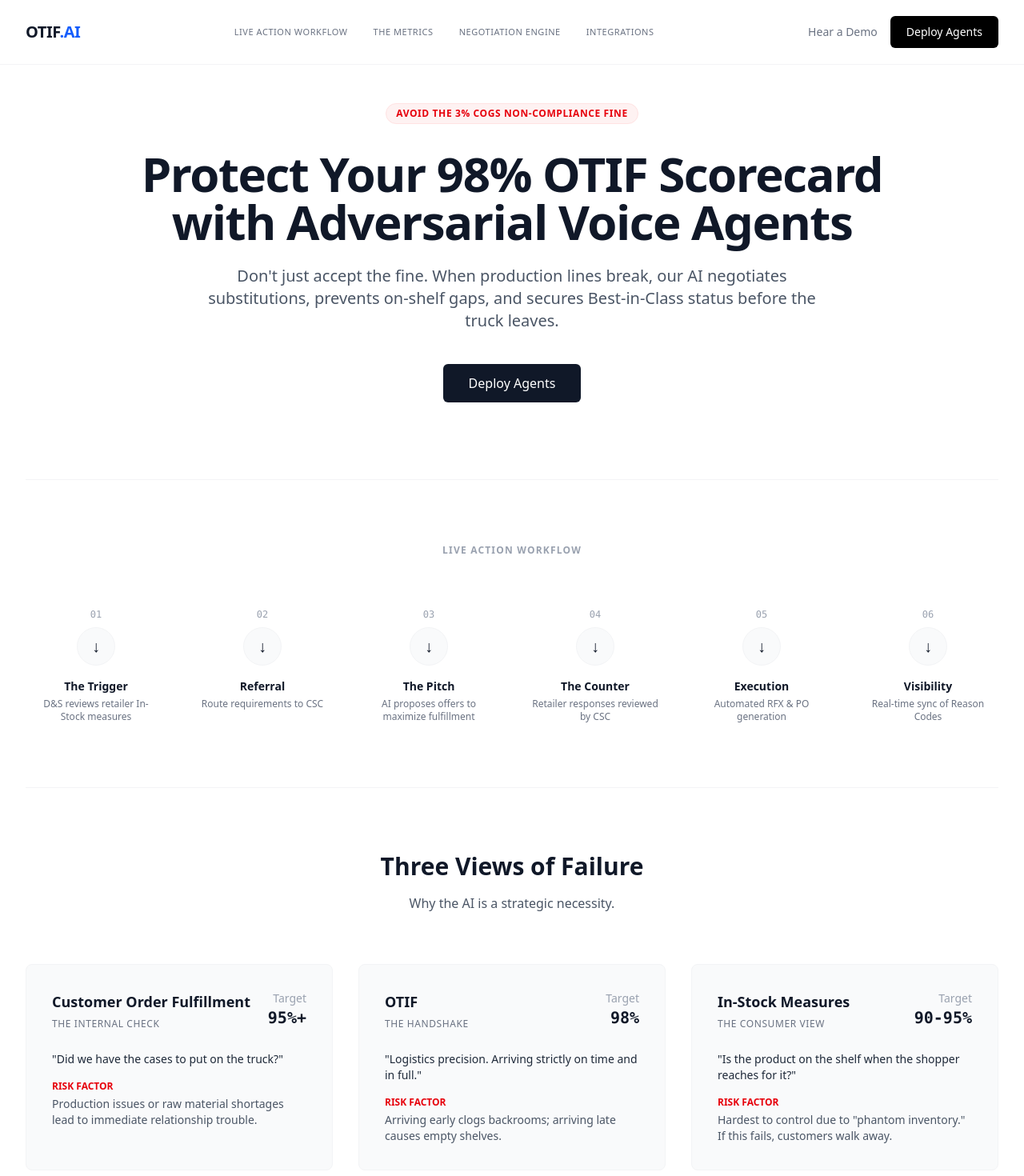
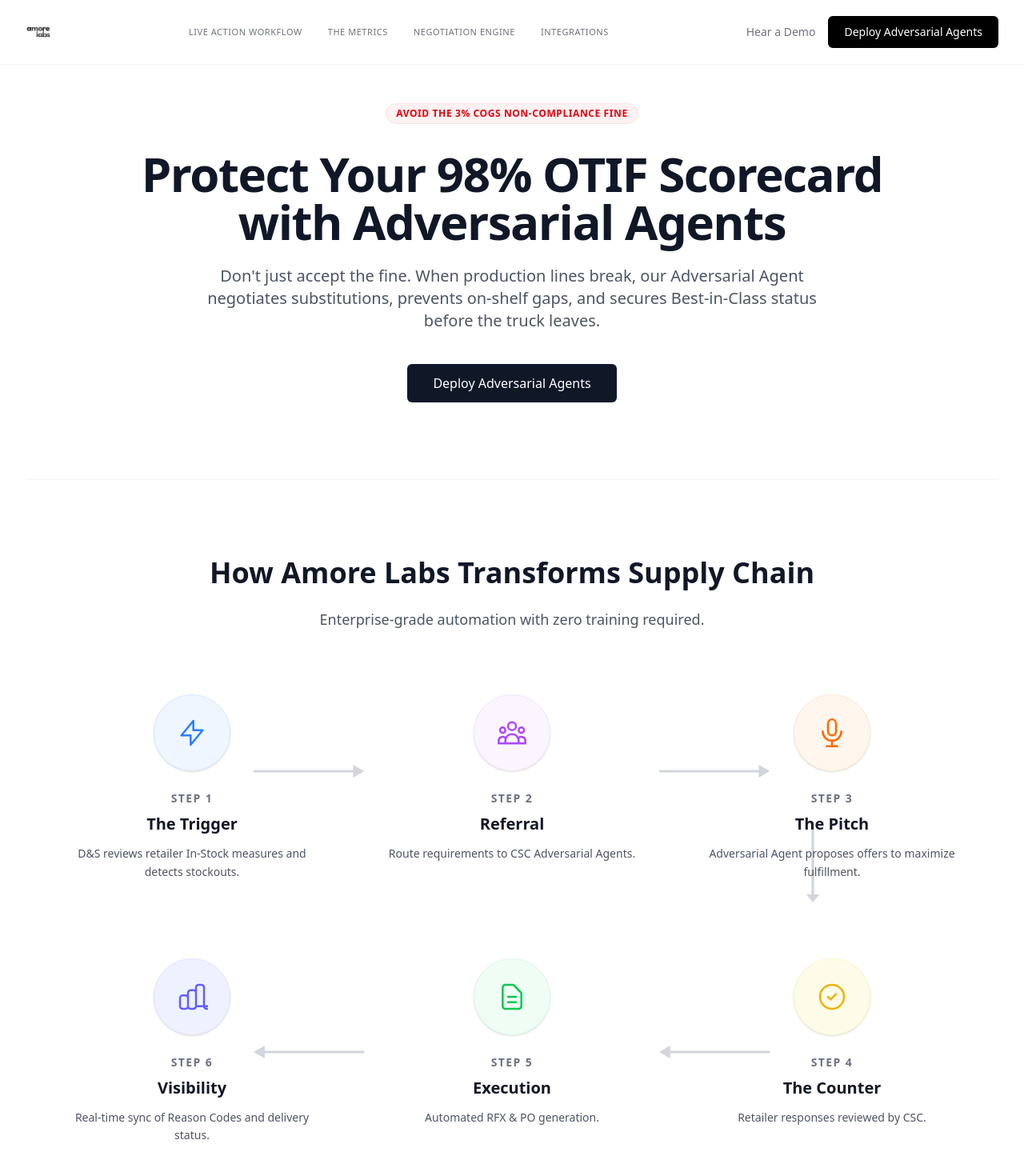
Before and after one commit to Darkosxl/Amore-Labs, a Vue app: page / in a window 1280 px wide. Shown: the top 1470 px of the page at 80% size. Built offline with nearby package versions, Linux system fonts and the light colour scheme.

Commit message:
kind of going good ig?????

```diff
--- a/src/components/LandingPage.vue
+++ b/src/components/LandingPage.vue
@@ -4,15 +4,6 @@ const navItems = [
   'The Metrics',
   'Negotiation Engine',
   'Integrations'
-]
-
-const workflowSteps = [
-  { step: '01', title: 'The Trigger', description: 'D&S reviews retailer In-Stock measures' },
-  { step: '02', title: 'Referral', description: 'Route requirements to CSC' },
-  { step: '03', title: 'The Pitch', description: 'AI proposes offers to maximize fulfillment' },
-  { step: '04', title: 'The Counter', description: 'Retailer responses reviewed by CSC' },
-  { step: '05', title: 'Execution', description: 'Automated RFX & PO generation' },
-  { step: '06', title: 'Visibility', description: 'Real-time sync of Reason Codes' }
 ]
 
 const failureCards = [
@@ -47,8 +38,7 @@ const failureCards = [
       <div class="max-w-7xl mx-auto px-4 sm:px-6 lg:px-8">
         <div class="flex justify-between items-center h-20">
           <div class="flex-shrink-0 flex items-center">
-             <!-- Using text logo to match previous clean style, or existing image if present -->
-             <span class="font-bold text-xl tracking-tight">OTIF<span class="text-blue-600">.AI</span></span>
+             <img src="/amore-labs-logo.png" alt="Amore Labs" class="h-8 w-auto" />
           </div>
 
           <nav class="hidden md:flex space-x-8">
@@ -67,7 +57,7 @@ const failureCards = [
               Hear a Demo
             </a>
             <button class="bg-black text-white px-5 py-2.5 rounded-md text-sm font-medium hover:bg-gray-800 transition-colors">
-              Deploy Agents
+              Deploy Adversarial Agents
             </button>
           </div>
         </div>
@@ -83,32 +73,138 @@ const failureCards = [
 
         <h1 class="text-4xl sm:text-5xl md:text-6xl font-bold tracking-tight text-gray-900 mb-6">
           Protect Your 98% OTIF Scorecard<br class="hidden sm:block" />
-          with Adversarial Voice Agents
+          with Adversarial Agents
         </h1>
 
         <p class="text-lg sm:text-xl text-gray-600 max-w-3xl mx-auto mb-10">
-          Don't just accept the fine. When production lines break, our AI negotiates substitutions, prevents on-shelf gaps, and secures Best-in-Class status before the truck leaves.
+          Don't just accept the fine. When production lines break, our Adversarial Agent negotiates substitutions, prevents on-shelf gaps, and secures Best-in-Class status before the truck leaves.
         </p>
 
         <div class="flex justify-center">
           <button class="bg-gray-900 text-white px-8 py-3 rounded-md text-base font-medium hover:bg-gray-800 transition-colors">
-            Deploy Agents
+            Deploy Adversarial Agents
           </button>
         </div>
       </div>
 
       <!-- Live Action Workflow -->
-      <section class="py-20 border-t border-gray-100">
-        <h2 class="text-center text-xs font-bold text-gray-400 uppercase tracking-widest mb-16">Live Action Workflow</h2>
+      <section class="py-24 bg-white border-t border-gray-100">
+        <div class="max-w-7xl mx-auto px-4 sm:px-6 lg:px-8">
+          <div class="text-center mb-20">
+            <h2 class="text-4xl font-bold text-gray-900 mb-6">How Amore Labs Transforms Supply Chain</h2>
+            <p class="text-lg text-gray-600 max-w-2xl mx-auto">Enterprise-grade automation with zero training required.</p>
+          </div>
 
-        <div class="grid grid-cols-1 md:grid-cols-6 gap-8 text-center">
-          <div v-for="(item, index) in workflowSteps" :key="index" class="relative">
-             <div class="text-xs font-mono text-gray-400 mb-2">{{ item.step }}</div>
-             <div class="w-12 h-12 mx-auto bg-gray-50 rounded-full flex items-center justify-center mb-4 border border-gray-100">
-               <span class="text-xl">↓</span>
-             </div>
-             <h3 class="text-sm font-bold text-gray-900 mb-1">{{ item.title }}</h3>
-             <p class="text-xs text-gray-500 px-2">{{ item.description }}</p>
+          <div class="relative max-w-6xl mx-auto">
+            <!-- Desktop Arrows (Absolute Positioned) -->
+            <div class="hidden md:block absolute inset-0 pointer-events-none">
+              <!-- Arrow 1 to 2 -->
+              <svg class="absolute top-[80px] left-[22%] w-[12%] h-8 text-gray-300" viewBox="0 0 100 20" preserveAspectRatio="none">
+                <path d="M0,10 L95,10" stroke="currentColor" stroke-width="2" fill="none" />
+                <path d="M90,5 L100,10 L90,15" fill="currentColor" />
+              </svg>
+              <!-- Arrow 2 to 3 -->
+              <svg class="absolute top-[80px] right-[22%] w-[12%] h-8 text-gray-300" viewBox="0 0 100 20" preserveAspectRatio="none">
+                <path d="M0,10 L95,10" stroke="currentColor" stroke-width="2" fill="none" />
+                <path d="M90,5 L100,10 L90,15" fill="currentColor" />
+              </svg>
+              <!-- Arrow 3 to 4 (Down) -->
+              <svg class="absolute top-[160px] right-[16%] w-8 h-[100px] text-gray-300" viewBox="0 0 20 100" preserveAspectRatio="none">
+                <path d="M10,0 L10,95" stroke="currentColor" stroke-width="2" fill="none" />
+                <path d="M5,90 L10,100 L15,90" fill="currentColor" />
+              </svg>
+              <!-- Arrow 4 to 5 (Left) -->
+              <svg class="absolute bottom-[100px] right-[22%] w-[12%] h-8 text-gray-300" viewBox="0 0 100 20" preserveAspectRatio="none">
+                <path d="M100,10 L5,10" stroke="currentColor" stroke-width="2" fill="none" />
+                <path d="M10,5 L0,10 L10,15" fill="currentColor" />
+              </svg>
+              <!-- Arrow 5 to 6 (Left) -->
+              <svg class="absolute bottom-[100px] left-[22%] w-[12%] h-8 text-gray-300" viewBox="0 0 100 20" preserveAspectRatio="none">
+                <path d="M100,10 L5,10" stroke="currentColor" stroke-width="2" fill="none" />
+                <path d="M10,5 L0,10 L10,15" fill="currentColor" />
+              </svg>
+            </div>
+
+            <div class="grid grid-cols-1 md:grid-cols-3 gap-y-24 gap-x-12 relative z-10">
+              <!-- Step 1 -->
+              <div class="flex flex-col items-center text-center">
+                <div class="w-24 h-24 bg-blue-50 border border-blue-100 rounded-full flex items-center justify-center mb-6 shadow-sm">
+                  <svg class="w-10 h-10 text-blue-500" fill="none" viewBox="0 0 24 24" stroke="currentColor">
+                    <path stroke-linecap="round" stroke-linejoin="round" stroke-width="1.5" d="M13 10V3L4 14h7v7l9-11h-7z" />
+                  </svg>
+                </div>
+                <div class="text-sm font-bold text-gray-500 uppercase tracking-widest mb-2">Step 1</div>
+                <h3 class="text-xl font-bold text-gray-900 mb-3">The Trigger</h3>
+                <p class="text-sm text-gray-600 leading-relaxed max-w-xs">D&S reviews retailer In-Stock measures and detects stockouts.</p>
+              </div>
+
+              <!-- Step 2 -->
+              <div class="flex flex-col items-center text-center">
+                <div class="w-24 h-24 bg-purple-50 border border-purple-100 rounded-full flex items-center justify-center mb-6 shadow-sm">
+                  <svg class="w-10 h-10 text-purple-500" fill="none" viewBox="0 0 24 24" stroke="currentColor">
+                    <path stroke-linecap="round" stroke-linejoin="round" stroke-width="1.5" d="M17 20h5v-2a3 3 0 00-5.356-1.857M17 20H7m10 0v-2c0-.656-.126-1.283-.356-1.857M7 20H2v-2a3 3 0 015.356-1.857M7 20v-2c0-.656.126-1.283.356-1.857m0 0a5.002 5.002 0 019.288 0M15 7a3 3 0 11-6 0 3 3 0 016 0zm6 3a2 2 0 11-4 0 2 2 0 014 0zM7 10a2 2 0 11-4 0 2 2 0 014 0z" />
+                  </svg>
+                </div>
+                <div class="text-sm font-bold text-gray-500 uppercase tracking-widest mb-2">Step 2</div>
+                <h3 class="text-xl font-bold text-gray-900 mb-3">Referral</h3>
+                <p class="text-sm text-gray-600 leading-relaxed max-w-xs">Route requirements to CSC Adversarial Agents.</p>
+              </div>
+
+              <!-- Step 3 -->
+              <div class="flex flex-col items-center text-center">
+                <div class="w-24 h-24 bg-orange-50 border border-orange-100 rounded-full flex items-center justify-center mb-6 shadow-sm">
+                  <svg class="w-10 h-10 text-orange-500" fill="none" viewBox="0 0 24 24" stroke="currentColor">
+                    <path stroke-linecap="round" stroke-linejoin="round" stroke-width="1.5" d="M19 11a7 7 0 01-7 7m0 0a7 7 0 01-7-7m7 7v4m0 0H8m4 0h4m-4-8a3 3 0 01-3-3V5a3 3 0 116 0v6a3 3 0 01-3 3z" />
+                  </svg>
+                </div>
+                <div class="text-sm font-bold text-gray-500 uppercase tracking-widest mb-2">Step 3</div>
+                <h3 class="text-xl font-bold text-gray-900 mb-3">The Pitch</h3>
+                <p class="text-sm text-gray-600 leading-relaxed max-w-xs">Adversarial Agent proposes offers to maximize fulfillment.</p>
+              </div>
+
+              <!-- Step 6 (Visual position: bottom-left, but logically last. Grid order trick not needed if we just place Step 6 here?
+                   NO, grid flows row-by-row.
+                   Row 1: Step 1, Step 2, Step 3
+                   Row 2: Step 6, Step 5, Step 4 (REVERSE)
+              -->
+
+              <!-- Step 6 (Placed in DOM first for Row 2 Col 1) -->
+              <div class="flex flex-col items-center text-center">
+                <div class="w-24 h-24 bg-indigo-50 border border-indigo-100 rounded-full flex items-center justify-center mb-6 shadow-sm">
+                   <svg class="w-10 h-10 text-indigo-500" fill="none" viewBox="0 0 24 24" stroke="currentColor">
+                     <path stroke-linecap="round" stroke-linejoin="round" stroke-width="1.5" d="M9 19v-6a2 2 0 00-2-2H5a2 2 0 00-2 2v6a2 2 0 002 2h2a2 2 0 002-2zm0 0V9a2 2 0 012-2h2a2 2 0 012 2v10m-6 0a2 2 0 002 2h2a2 2 0 002-2m0 0V5a2 2 0 012-2h2a2 2 0 012 2v14a2 2 0 002 2h2a2 2 0 002-2z" />
+                   </svg>
+                </div>
+                <div class="text-sm font-bold text-gray-500 uppercase tracking-widest mb-2">Step 6</div>
+                <h3 class="text-xl font-bold text-gray-900 mb-3">Visibility</h3>
+                <p class="text-sm text-gray-600 leading-relaxed max-w-xs">Real-time sync of Reason Codes and delivery status.</p>
+              </div>
+
+              <!-- Step 5 -->
+              <div class="flex flex-col items-center text-center">
+                <div class="w-24 h-24 bg-green-50 border border-green-100 rounded-full flex items-center justify-center mb-6 shadow-sm">
+                  <svg class="w-10 h-10 text-green-500" fill="none" viewBox="0 0 24 24" stroke="currentColor">
+                    <path stroke-linecap="round" stroke-linejoin="round" stroke-width="1.5" d="M9 12h6m-6 4h6m2 5H7a2 2 0 01-2-2V5a2 2 0 012-2h5.586a1 1 0 01.707.293l5.414 5.414a1 1 0 01.293.707V19a2 2 0 01-2 2z" />
+                  </svg>
+                </div>
+                <div class="text-sm font-bold text-gray-500 uppercase tracking-widest mb-2">Step 5</div>
+                <h3 class="text-xl font-bold text-gray-900 mb-3">Execution</h3>
+                <p class="text-sm text-gray-600 leading-relaxed max-w-xs">Automated RFX & PO generation.</p>
+              </div>
+
+              <!-- Step 4 -->
+              <div class="flex flex-col items-center text-center">
+                <div class="w-24 h-24 bg-yellow-50 border border-yellow-100 rounded-full flex items-center justify-center mb-6 shadow-sm">
+                   <svg class="w-10 h-10 text-yellow-500" fill="none" viewBox="0 0 24 24" stroke="currentColor">
+                     <path stroke-linecap="round" stroke-linejoin="round" stroke-width="1.5" d="M9 12l2 2 4-4m6 2a9 9 0 11-18 0 9 9 0 0118 0z" />
+                   </svg>
+                </div>
+                <div class="text-sm font-bold text-gray-500 uppercase tracking-widest mb-2">Step 4</div>
+                <h3 class="text-xl font-bold text-gray-900 mb-3">The Counter</h3>
+                <p class="text-sm text-gray-600 leading-relaxed max-w-xs">Retailer responses reviewed by CSC.</p>
+              </div>
+
+            </div>
           </div>
         </div>
       </section>
@@ -117,7 +213,7 @@ const failureCards = [
       <section class="py-20 border-t border-gray-100">
         <div class="text-center mb-16">
           <h2 class="text-3xl font-bold text-gray-900 mb-4">Three Views of Failure</h2>
-          <p class="text-gray-600">Why the AI is a strategic necessity.</p>
+          <p class="text-gray-600">Why the Adversarial Agent is a strategic necessity.</p>
         </div>
 
         <div class="grid grid-cols-1 md:grid-cols-3 gap-8">
@@ -181,14 +277,14 @@ const failureCards = [
           <div class="bg-gray-50 rounded-xl border border-gray-200 p-6 flex flex-col h-full">
             <div class="flex-1 space-y-4">
                <div class="flex items-start space-x-3">
-                 <div class="w-8 h-8 rounded-full bg-blue-100 flex items-center justify-center text-blue-600 text-xs font-bold">AI</div>
+                 <div class="w-8 h-8 rounded-full bg-blue-100 flex items-center justify-center text-blue-600 text-xs font-bold">AA</div>
                  <div class="bg-white p-3 rounded-tr-xl rounded-br-xl rounded-bl-xl shadow-sm text-sm text-gray-700">
                    Connecting to Retailer Buyer...
                  </div>
                </div>
 
                <div class="flex items-start space-x-3">
-                 <div class="w-8 h-8 rounded-full bg-blue-100 flex items-center justify-center text-blue-600 text-xs font-bold">AI</div>
+                 <div class="w-8 h-8 rounded-full bg-blue-100 flex items-center justify-center text-blue-600 text-xs font-bold">AA</div>
                  <div class="bg-white p-3 rounded-tr-xl rounded-br-xl rounded-bl-xl shadow-sm text-sm text-gray-700">
                    We are short on 500g jars. To prevent empty shelves, we propose substituting with 500 cases of 1kg Family Packs.
                  </div>
@@ -242,13 +338,16 @@ const failureCards = [
     <!-- Footer -->
     <footer class="bg-white border-t border-gray-100 py-12">
       <div class="max-w-7xl mx-auto px-4 sm:px-6 lg:px-8 flex flex-col md:flex-row justify-between items-center">
-        <div class="mb-4 md:mb-0 font-bold text-gray-900">OTIF<span class="text-blue-600">.AI</span></div>
+        <div class="mb-4 md:mb-0 flex items-center">
+          <img src="/amore-labs-logo.png" alt="Amore Labs" class="h-6 w-auto mr-2" />
+          <span class="font-bold text-gray-900">Amore Labs</span>
+        </div>
         <div class="flex space-x-8 text-sm text-gray-500">
           <a href="#" class="hover:text-gray-900">Joint Business Planning</a>
           <a href="#" class="hover:text-gray-900">Privacy</a>
           <a href="#" class="hover:text-gray-900">Contact D&S Planning</a>
         </div>
-        <div class="mt-4 md:mt-0 text-sm text-gray-400">© 2026 OTIF AI Agents.</div>
+        <div class="mt-4 md:mt-0 text-sm text-gray-400">© 2026 Amore Labs Inc.</div>
       </div>
     </footer>
   </div>
```
Also changed, not shown: public/amore-labs-logo.png (renamed from public/Amore Labs Inc. Logo.png).
